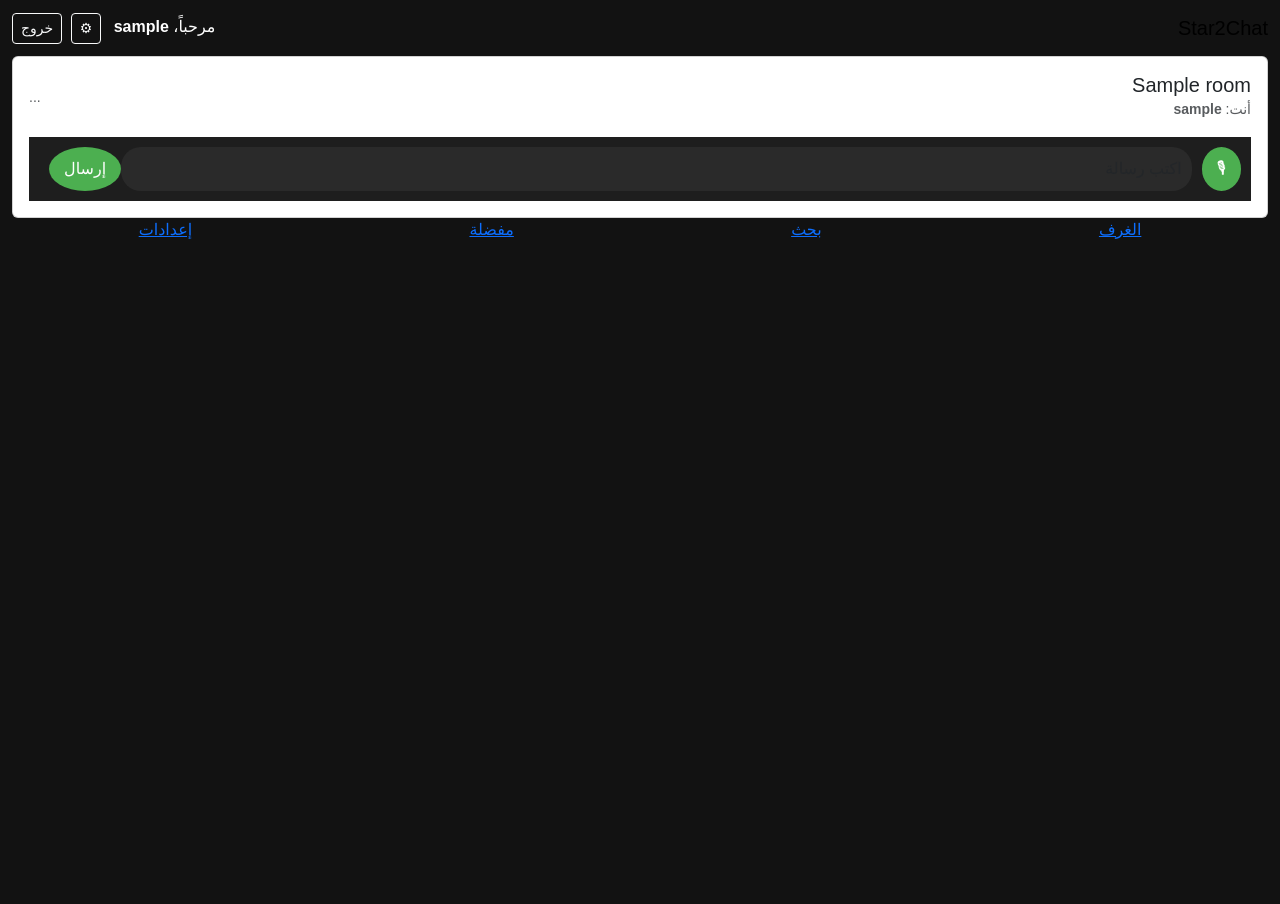
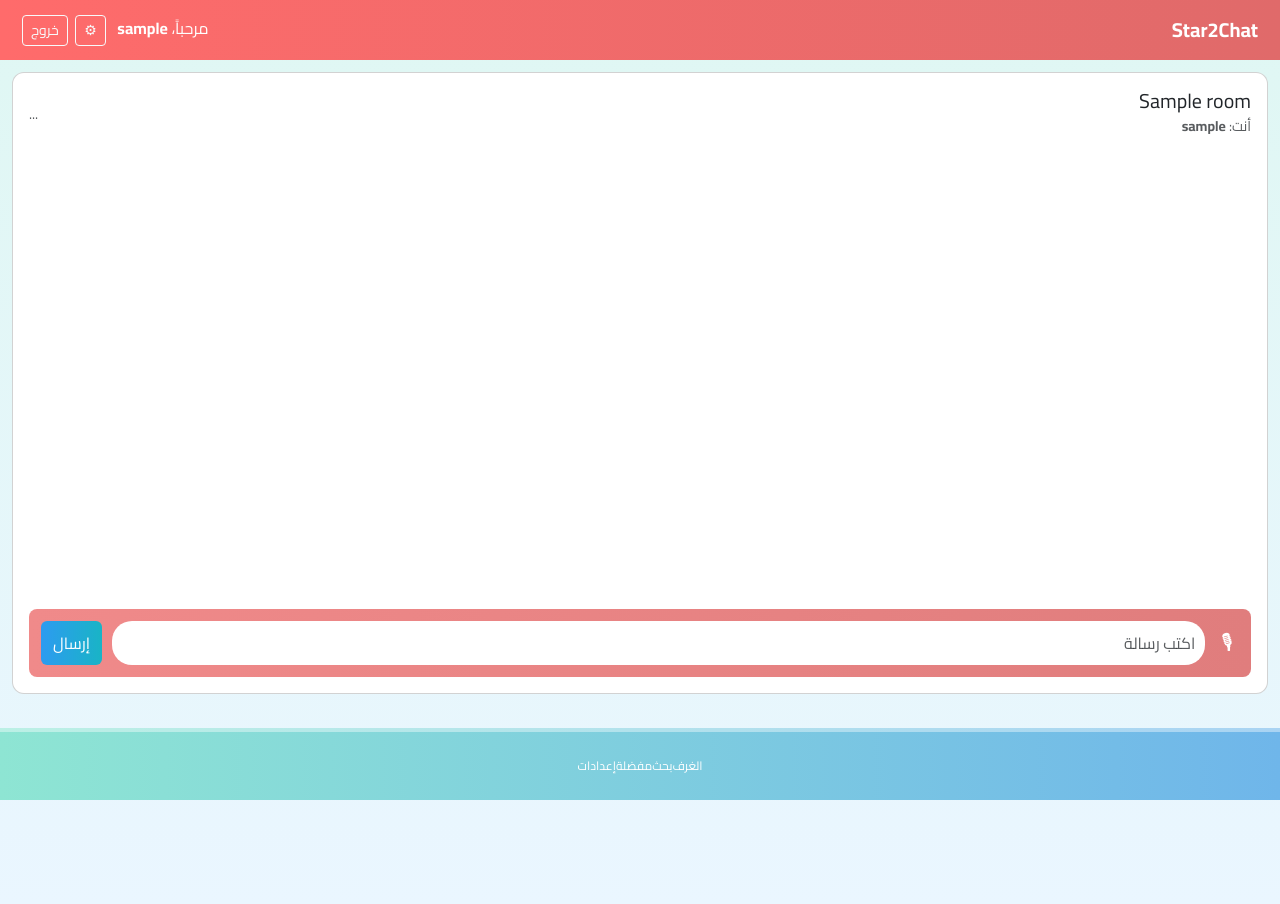
Before and after one commit to Mohammedkaadi/chat_app, a Flask app: a page that uses templates/base.html in a window 1280 px wide. Before the commit the page ends 239 px from the top, so only its background shows below. Run offline with Flask 3, Linux system fonts and the light colour scheme; the visitor is signed in with stand-in values (Sample User, id 1); tables that the repository leaves empty hold one stand-in row (values such as "Sample post"); data that the repository does not hold is empty; some libraries are stand-ins or nearby versions.

Commit message:
Update style-app.css

```diff
--- a/static/style-app.css
+++ b/static/style-app.css
@@ -1,117 +1,28 @@
-/* خلفية عامة */
-body {
-  margin: 0;
-  font-family: "Cairo", sans-serif;
-  background: #121212;
-  color: #fff;
+@import url('https://fonts.googleapis.com/css2?family=Cairo:wght@300;400;700&display=swap');
+:root{
+  --primary:#FF6B6B;
+  --accent:#60C9C9;
+  --bg:#f3f9fb;
+  --card:#ffffff;
+  --text:#1f2937;
 }
+*{box-sizing:border-box}
+body.app-body{font-family:'Cairo',sans-serif;background:linear-gradient(180deg,#dff7f3,#eaf6ff);color:var(--text);margin:0;padding-bottom:90px;}
+.app-navbar{background:linear-gradient(90deg,var(--primary),#e06a6a);color:#fff;padding:10px}
+.app-title{color:#fff;font-weight:700}
+.app-shell{padding:12px 12px 120px;}
+.room-card{background:#fff;border-radius:12px;padding:12px;margin-bottom:10px;box-shadow:0 6px 12px rgba(12,35,64,0.06);display:flex;align-items:center;justify-content:space-between;border-left:6px solid #9ee0db}
+.app-footer{position:fixed;left:0;right:0;bottom:0;height:72px;background:linear-gradient(90deg,#8ee5d3,#6fb6ea);border-top:4px solid rgba(255,255,255,0.4);display:flex;align-items:center;justify-content:center}
+.app-tab{color:#fff;text-decoration:none;font-size:12px;text-align:center}
+.app-tab i{font-size:20px;display:block}
+.card{border-radius:12px}
 
-/* شريط علوي */
-header {
-  background: #4CAF50;
-  padding: 12px;
-  text-align: center;
-  font-size: 20px;
-  font-weight: bold;
-  color: white;
-  position: sticky;
-  top: 0;
-}
-
-/* غرف الدردشة */
-.room-card {
-  background: #1e1e1e;
-  padding: 15px;
-  margin: 10px;
-  border-radius: 12px;
-  cursor: pointer;
-  transition: 0.3s;
-}
-.room-card:hover {
-  background: #2a2a2a;
-}
-
-/* صندوق الرسائل */
-.chat-box {
-  height: 70vh;
-  overflow-y: auto;
-  padding: 10px;
-  display: flex;
-  flex-direction: column;
-}
-
-/* فقاعة رسالة */
-.message {
-  max-width: 75%;
-  padding: 10px;
-  border-radius: 15px;
-  margin: 5px 0;
-  line-height: 1.4;
-  word-wrap: break-word;
-}
-
-.message.you {
-  background: #4CAF50;
-  color: white;
-  align-self: flex-end;
-}
-
-.message.other {
-  background: #2c2c2c;
-  color: #ddd;
-  align-self: flex-start;
-}
-
-/* حقل الكتابة */
-.chat-input {
-  display: flex;
-  padding: 10px;
-  background: #1e1e1e;
-  position: sticky;
-  bottom: 0;
-}
-.chat-input input {
-  flex: 1;
-  padding: 10px;
-  border: none;
-  border-radius: 20px;
-  outline: none;
-  background: #2a2a2a;
-  color: white;
-}
-.chat-input button {
-  margin-left: 10px;
-  padding: 10px 15px;
-  border: none;
-  border-radius: 50%;
-  background: #4CAF50;
-  color: white;
-  cursor: pointer;
-}
-
-/* قائمة الأعضاء */
-.users-list {
-  background: #1a1a1a;
-  padding: 10px;
-  border-radius: 10px;
-  margin: 10px;
-}
-.users-list h3 {
-  margin: 0 0 10px;
-  color: #4CAF50;
-}
-.users-list ul {
-  list-style: none;
-  padding: 0;
-}
-.users-list li {
-  padding: 5px 0;
-  border-bottom: 1px solid #333;
-  font-size: 14px;
-}
-.users-list li.online::after {
-  content: "●";
-  color: #4CAF50;
-  margin-left: 5px;
-  font-size: 12px;
-}
+/* chat */
+.messages{background:#fff;padding:14px;border-radius:10px;height:56vh;overflow:auto}
+.message{max-width:78%;padding:10px 12px;border-radius:14px;margin:8px 0;word-wrap:break-word}
+.message.you{margin-left:auto;background:linear-gradient(90deg,#60c9c9,#4fb0f3);color:#fff;text-align:right}
+.message.other{margin-right:auto;background:#fff;border:1px solid #f0f4f8;color:#111}
+.chat-input{display:flex;gap:10px;padding:12px;background:linear-gradient(90deg,#f08a8a,#e07d7d);position:sticky;bottom:0;border-radius:8px;margin-top:8px}
+.chat-input input{flex:1;padding:10px;border-radius:20px;border:none;outline:none}
+.chat-input .btn-record{border:none;background:transparent;font-size:20px;color:#fff;cursor:pointer}
+.btn-primary{background:linear-gradient(90deg,#2d9bf0,#19b4c6);border:none}
```
